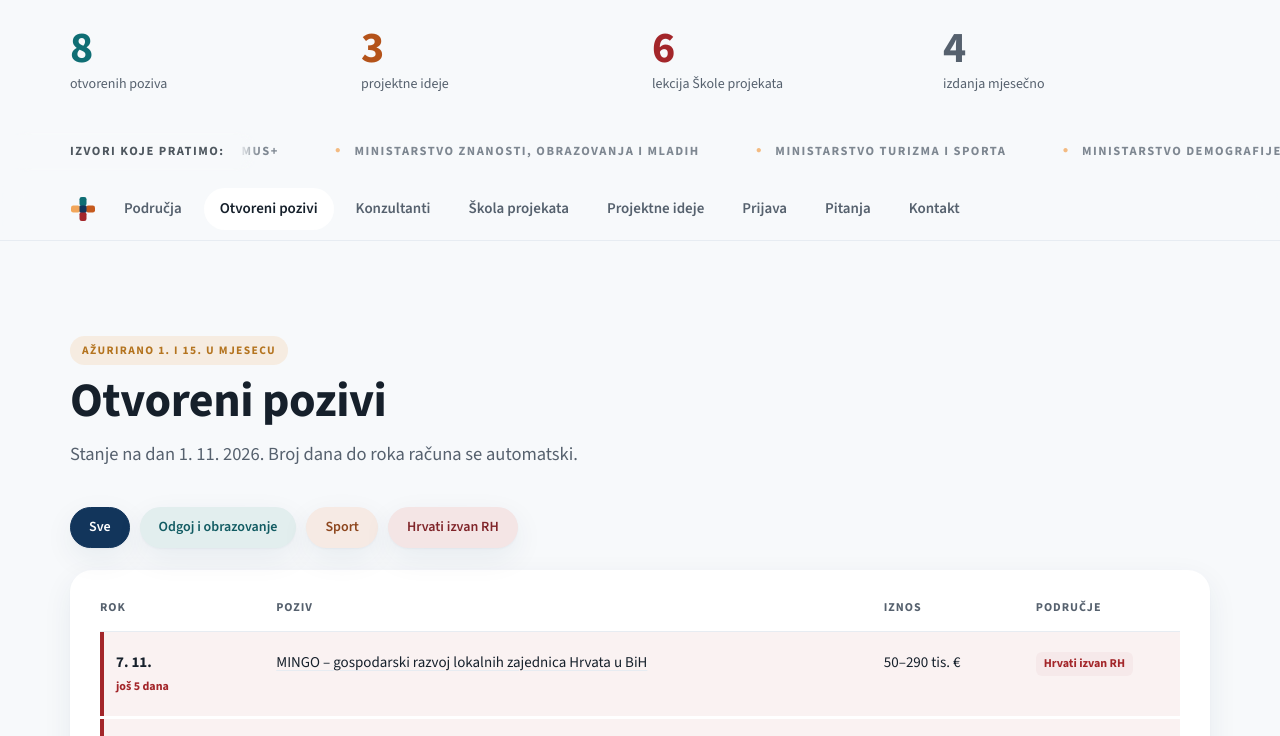
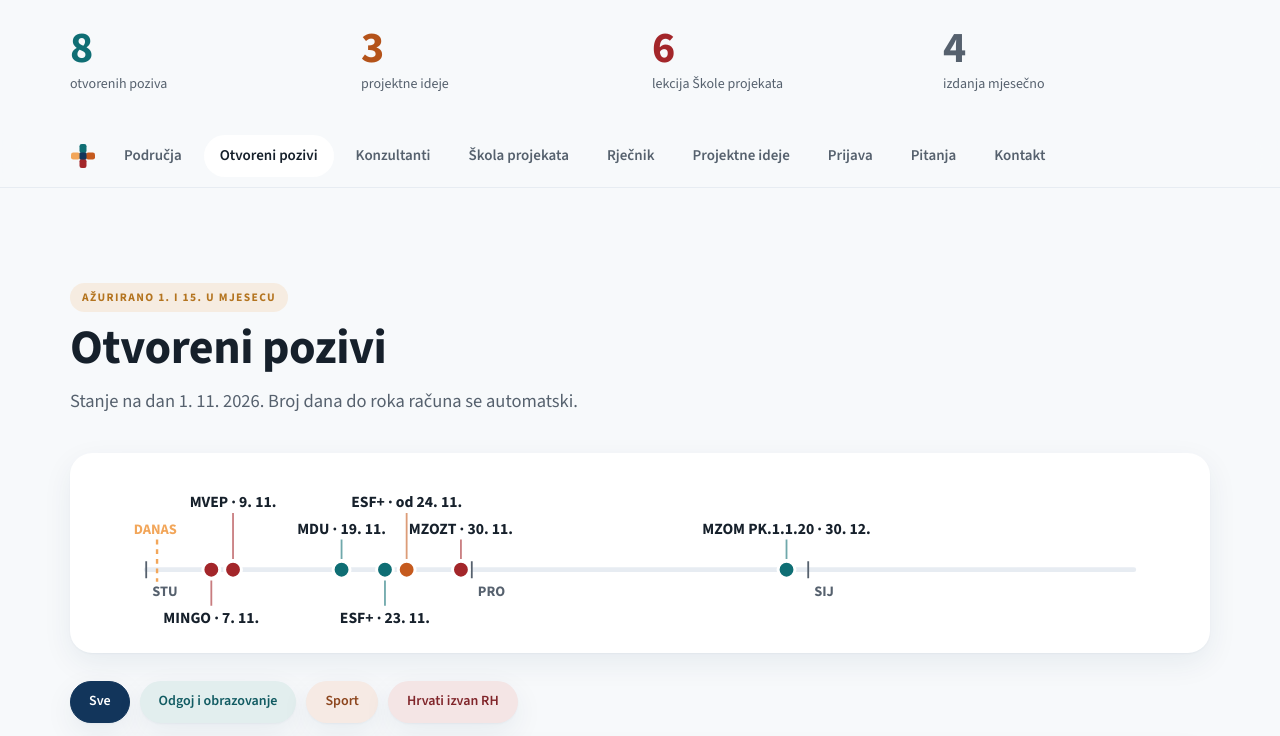
Before and after one commit to rektorco-create/projektna-klinika, a plain HTML site: page index.html in a window 1280 px wide. Shown: the part 840-1576 px from the top of the page. Drawn offline with Linux system fonts and the light colour scheme; animation ran at ten frames a second.

Commit message:
Vremenska crta bez preklapanja natpisa, logotipi davatelja, rječnik kao zasebna sekcija, traka izvora uklonjena
Co-Authored-By: Claude Opus 5.5 <noreply@anthropic.com>
Claude-Session: https://claude.ai/code/session_01E8LMa7a3CjbMXZthNqKpgT

```diff
--- a/index.html
+++ b/index.html
@@ -109,11 +109,6 @@ h1 .acc{display:block;font-style:normal;color:var(--gold)}
 .track{display:inline-flex;gap:40px;padding-block:10px;animation:tick 40s linear infinite;font-weight:700;font-size:14px;letter-spacing:.06em;text-transform:uppercase;color:var(--muted)}
 .track span::before{content:"●";color:var(--gold);margin-right:12px;font-size:10px;vertical-align:2px}
 @keyframes tick{to{transform:translateX(-50%)}}
-.ticker{display:flex;align-items:center}
-.tk-lbl{flex:0 0 auto;padding:6px 16px 6px max(16px,calc((100vw - 1140px)/2));font-size:12.5px;font-weight:700;letter-spacing:.12em;text-transform:uppercase;color:var(--ink);white-space:nowrap;position:relative;z-index:1;background:var(--bg);box-shadow:12px 0 14px -4px var(--bg)}
-.tk-lbl::after{content:":"}
-.tk-view{overflow:hidden;flex:1 1 auto;min-width:0}
-@media (max-width:600px){.tk-lbl{font-size:11px;letter-spacing:.08em;padding-left:16px}}
 
 /* nav */
 nav.sec{position:sticky;top:env(safe-area-inset-top,0px);z-index:5;background:color-mix(in srgb,var(--surface) 92%,transparent);backdrop-filter:blur(8px);border-bottom:1px solid var(--line)}
@@ -546,7 +541,7 @@ main .wrap>*{min-width:0}
   .lede{font-size:19px}
   .areas{grid-template-columns:repeat(3,1fr)}
   .ideas{grid-template-columns:repeat(3,1fr)}
-  #edukacija .eduwrap{display:grid;grid-template-columns:1fr 320px;gap:28px;align-items:start}
+  #edukacija .eduwrap{display:block}
   #edukacija .gloss-side{position:sticky;top:72px}
   #edukacija .gloss{grid-template-columns:1fr;margin-top:12px}
   .fields{grid-template-columns:repeat(4,1fr)}
@@ -622,7 +617,7 @@ main .wrap>*{min-width:0}
 .fund .lg b{font-weight:700}
 .fund .lg.has-img{background:#FFFFFF!important;width:auto;max-width:100%;height:64px;justify-self:start;padding:8px 12px;box-shadow:inset 0 0 0 1px var(--line);place-items:center start}
 .fund .lg.has-img b{display:none}
-.fund .lg img{display:block;height:48px;width:auto;max-width:220px;object-fit:contain}
+.fund .lg img{display:block;height:48px;width:auto;max-width:260px;object-fit:contain}
 /* ---------- Jedno pismo za cijelu stranicu ---------- */
 body,body *{font-family:var(--sans)}
 h1{font-weight:700;letter-spacing:-.02em}
@@ -717,20 +712,19 @@ h3{font-weight:700}
   <div class="stat"><b data-count="6">6</b><span>lekcija Škole projekata</span></div>
   <div class="stat"><b data-count="4">4</b><span>izdanja mjesečno</span></div>
 </div></div>
-<div class="ticker"><span class="tk-lbl">Izvori koje pratimo</span><div class="tk-view" aria-hidden="true"><div class="track">
-  <span>ESF+</span><span>NPOO</span><span>Erasmus+</span><span>Ministarstvo znanosti, obrazovanja i mladih</span><span>Ministarstvo turizma i sporta</span><span>Ministarstvo demografije i useljeništva</span><span>Središnji državni ured za Hrvate izvan RH</span><span>MVEP</span><span>MINGO</span><span>MZOZT</span>
-  <span>ESF+</span><span>NPOO</span><span>Erasmus+</span><span>Ministarstvo znanosti, obrazovanja i mladih</span><span>Ministarstvo turizma i sporta</span><span>Ministarstvo demografije i useljeništva</span><span>Središnji državni ured za Hrvate izvan RH</span><span>MVEP</span><span>MINGO</span><span>MZOZT</span>
-</div></div></div>
-
 <nav class="sec" aria-label="Odjeljci"><div class="wrap">
   <svg class="navmark" viewBox="0 0 104 104" aria-hidden="true"><rect x="38" y="4" width="28" height="36" rx="9" fill="#0F6E74"/><rect x="64" y="38" width="36" height="28" rx="9" fill="#C55A1E"/><rect x="38" y="64" width="28" height="36" rx="9" fill="#A3262A"/><rect x="4" y="38" width="36" height="28" rx="9" fill="#F2A65A"/><rect x="38" y="38" width="28" height="28" rx="4" fill="#12355B"/></svg>
-  <a href="#podrucja">Područja</a><a href="#pozivi">Otvoreni pozivi</a><a href="#konzultanti">Konzultanti</a><a href="#edukacija">Škola projekata</a><a href="#ideje">Projektne ideje</a><a href="#prijava">Prijava</a><a href="#pitanja">Pitanja</a><a href="#kontakt">Kontakt</a>
+  <a href="#podrucja">Područja</a><a href="#pozivi">Otvoreni pozivi</a><a href="#konzultanti">Konzultanti</a><a href="#edukacija">Škola projekata</a><a href="#rjecnik">Rječnik</a><a href="#ideje">Projektne ideje</a><a href="#prijava">Prijava</a><a href="#pitanja">Pitanja</a><a href="#kontakt">Kontakt</a>
 </div></nav>
 
 <main><div class="wrap">
 
 <section id="pozivi">
   <div class="head"><span class="over">Ažurirano 1. i 15. u mjesecu</span><h2>Otvoreni pozivi</h2><p class="sub">Stanje na dan 1. 11. 2026. Broj dana do roka računa se automatski.</p></div>
+  <div class="tl" aria-label="Vremenska crta rokova">
+    <svg id="tlsvg" viewBox="0 0 900 150" role="img" aria-label="Rokovi na vremenskoj crti"></svg>
+    <ol class="tllist" id="tllist" aria-label="Rokovi"></ol>
+  </div>
   <div class="chips" role="group" aria-label="Filtriraj po području">
     <button class="chip" type="button" data-f="all" aria-pressed="true">Sve</button>
     <button class="chip" type="button" data-f="teal" aria-pressed="false">Odgoj i obrazovanje</button>
@@ -778,18 +772,18 @@ h3{font-weight:700}
         <circle cx="150" cy="66" r="4" fill="#A3262A"/></svg></div>
       <div class="t"><span class="n">Hrvati izvan RH</span><h3>Zajednice, općine, udruge, javne i privatne pravne osobe</h3><p>Središnji državni ured, MVEP, MINGO, MZOZT i MDU: kultura, gospodarstvo, klimatski projekti u BiH.</p></div></a>
   </div>
-  <div class="head" style="margin-top:72px"><span class="over">Tko financira</span><h2>Davatelji sredstava</h2></div>
+  <div class="head" style="margin-top:72px"><span class="over">Tko financira</span><h2>Davatelji sredstava – izvori koje pratimo</h2></div>
   <div class="slider" data-pv="3" data-auto="4500" id="sl-fund">
     <div class="sl-view"><div class="sl-track">
-      <div class="sl-slide"><div class="fund"><span class="lg has-img" style="background:#0F6E74"><img src="https://www.esf.hr/wordpress/wp-content/themes/esf/assets/images/logo.png" alt="Europski socijalni fond" loading="lazy" referrerpolicy="no-referrer" onerror="this.parentNode.classList.remove('has-img');this.remove()"><b>ESF+</b></span><h3>Europski socijalni fond plus</h3><p>Obrazovanje, zapošljavanje i socijalno uključivanje, uključujući sport za djecu u riziku.</p><a href="https://esf.hr/esfplus/natjecaji/" target="_blank" rel="noopener">Pozivi →</a></div></div>
-      <div class="sl-slide"><div class="fund"><span class="lg has-img" style="background:#12355B"><img src="https://fondovieu.gov.hr/logos/logo.svg" alt="e-NPOO – Nacionalni plan oporavka i otpornosti" loading="lazy" referrerpolicy="no-referrer" onerror="this.parentNode.classList.remove('has-img');this.remove()"><b>NPOO</b></span><h3>Nacionalni plan oporavka</h3><p>Infrastruktura, zelena i digitalna tranzicija, školske dvorane i cjelodnevna škola.</p><a href="https://fondovieu.gov.hr/pozivi" target="_blank" rel="noopener">Pozivi →</a></div></div>
-      <div class="sl-slide"><div class="fund"><span class="lg" style="background:#1C7A86">E+</span><h3>Erasmus+</h3><p>Mobilnost i suradnja u obrazovanju, mladima i sportu, preko AMPEU i EACEA.</p><a href="https://www.ampeu.hr/erasmus" target="_blank" rel="noopener">Pozivi →</a></div></div>
-      <div class="sl-slide"><div class="fund"><span class="lg has-img" style="background:#0F6E74"><img src="https://mzom.gov.hr/img/mzom_logo.png" alt="Ministarstvo znanosti, obrazovanja i mladih" loading="lazy" referrerpolicy="no-referrer" onerror="this.parentNode.classList.remove('has-img');this.remove()"><b>MZOM</b></span><h3>Ministarstvo znanosti, obrazovanja i mladih</h3><p>Programi za škole, studente, mlade i istraživače te stipendije.</p><a href="https://mzom.gov.hr/natjecaji-196/196" target="_blank" rel="noopener">Natječaji →</a></div></div>
-      <div class="sl-slide"><div class="fund"><span class="lg has-img" style="background:#C55A1E"><img src="https://mints.gov.hr/img/mints_logo.png" alt="Ministarstvo turizma i sporta" loading="lazy" referrerpolicy="no-referrer" onerror="this.parentNode.classList.remove('has-img');this.remove()"><b>MINTS</b></span><h3>Ministarstvo turizma i sporta</h3><p>Lokalni sport, sportska infrastruktura i ESF+ sportski programi.</p><a href="https://mints.gov.hr/javni-pozivi-i-natjecaji-11414/s-p-o-r-t/22182" target="_blank" rel="noopener">Natječaji →</a></div></div>
-      <div class="sl-slide"><div class="fund"><span class="lg has-img" style="background:#B4531A"><img src="https://mdu.gov.hr/img/mdu_logo.png" alt="Ministarstvo demografije i useljeništva" loading="lazy" referrerpolicy="no-referrer" onerror="this.parentNode.classList.remove('has-img');this.remove()"><b>MDU</b></span><h3>Ministarstvo demografije i useljeništva</h3><p>Aktivnosti za djecu i obitelji te programi za Hrvate izvan RH.</p><a href="https://mdu.gov.hr/javni-pozivi" target="_blank" rel="noopener">Pozivi →</a></div></div>
-      <div class="sl-slide"><div class="fund"><span class="lg has-img" style="background:#A3262A"><img src="https://hrvatiizvanrh.gov.hr/img/sduzhirh_logo.png" alt="Središnji državni ured za Hrvate izvan Republike Hrvatske" loading="lazy" referrerpolicy="no-referrer" onerror="this.parentNode.classList.remove('has-img');this.remove()"><b>SDUH</b></span><h3>Središnji državni ured za Hrvate izvan RH</h3><p>Projekti hrvatske manjine, Hrvata u BiH i iseljeništva te stipendije.</p><a href="https://hrvatiizvanrh.gov.hr/natjecaji-574/574" target="_blank" rel="noopener">Natječaji →</a></div></div>
-      <div class="sl-slide"><div class="fund"><span class="lg has-img" style="background:#7E1E22"><img src="https://mvep.gov.hr/img/logos/logo_hr_mvep.png" alt="Ministarstvo vanjskih i europskih poslova" loading="lazy" referrerpolicy="no-referrer" onerror="this.parentNode.classList.remove('has-img');this.remove()"><b>MVEP</b></span><h3>Ministarstvo vanjskih i europskih poslova</h3><p>Kulturna promidžba, javna diplomacija i projekti u inozemstvu.</p><a href="https://mvep.gov.hr/ministarstvo/natjecaji/9625" target="_blank" rel="noopener">Natječaji →</a></div></div>
-      <div class="sl-slide"><div class="fund"><span class="lg has-img" style="background:#4E9A5A"><img src="https://mzozt.gov.hr/img/mzozt_logo.png" alt="Ministarstvo zaštite okoliša i zelene tranzicije" loading="lazy" referrerpolicy="no-referrer" onerror="this.parentNode.classList.remove('has-img');this.remove()"><b>MZOZT</b></span><h3>Ministarstvo zelene tranzicije</h3><p>Klimatski projekti, uključjući lokalne zajednice u Bosni i Hercegovini.</p><a href="https://mzozt.gov.hr/javni-pozivi-i-natjecaji-7371/javni-pozivi-i-natjecaji-ministarstva/otvoreni-javni-pozivi-i-natjecaji/7390" target="_blank" rel="noopener">Pozivi →</a></div></div>
+      <div class="sl-slide"><div class="fund"><span class="lg has-img" style="background:#0F6E74"><img src="https://www.esf.hr/wordpress/wp-content/uploads/2023/01/esf-op-ucinkoviti-ljudski-potencijali-logo-skraceni-boja-rgb.png" alt="Europski socijalni fond" referrerpolicy="no-referrer" onerror="this.parentNode.classList.remove('has-img');this.remove()"><b>ESF+</b></span><h3>Europski socijalni fond plus</h3><p>Obrazovanje, zapošljavanje i socijalno uključivanje, uključujući sport za djecu u riziku.</p><a href="https://esf.hr/esfplus/natjecaji/" target="_blank" rel="noopener">Pozivi →</a></div></div>
+      <div class="sl-slide"><div class="fund"><span class="lg has-img" style="background:#12355B"><img src="https://fondovieu.gov.hr/logos/logo.svg" alt="e-NPOO – Nacionalni plan oporavka i otpornosti" referrerpolicy="no-referrer" onerror="this.parentNode.classList.remove('has-img');this.remove()"><b>NPOO</b></span><h3>Nacionalni plan oporavka</h3><p>Infrastruktura, zelena i digitalna tranzicija, školske dvorane i cjelodnevna škola.</p><a href="https://fondovieu.gov.hr/pozivi" target="_blank" rel="noopener">Pozivi →</a></div></div>
+      <div class="sl-slide"><div class="fund"><span class="lg has-img" style="background:#1C7A86"><img src="https://www.ampeu.hr/images/erasmus_header_logo.svg" alt="Erasmus+" referrerpolicy="no-referrer" onerror="this.parentNode.classList.remove('has-img');this.remove()"><b>E+</b></span><h3>Erasmus+</h3><p>Mobilnost i suradnja u obrazovanju, mladima i sportu, preko AMPEU i EACEA.</p><a href="https://www.ampeu.hr/erasmus" target="_blank" rel="noopener">Pozivi →</a></div></div>
+      <div class="sl-slide"><div class="fund"><span class="lg has-img" style="background:#0F6E74"><img src="https://mzom.gov.hr/img/mu_logo@2x.png" alt="Ministarstvo znanosti, obrazovanja i mladih" referrerpolicy="no-referrer" onerror="this.parentNode.classList.remove('has-img');this.remove()"><b>MZOM</b></span><h3>Ministarstvo znanosti, obrazovanja i mladih</h3><p>Programi za škole, studente, mlade i istraživače te stipendije.</p><a href="https://mzom.gov.hr/natjecaji-196/196" target="_blank" rel="noopener">Natječaji →</a></div></div>
+      <div class="sl-slide"><div class="fund"><span class="lg has-img" style="background:#C55A1E"><img src="https://mints.gov.hr/img/mint-logo@2x.png" alt="Ministarstvo turizma i sporta" referrerpolicy="no-referrer" onerror="this.parentNode.classList.remove('has-img');this.remove()"><b>MINTS</b></span><h3>Ministarstvo turizma i sporta</h3><p>Lokalni sport, sportska infrastruktura i ESF+ sportski programi.</p><a href="https://mints.gov.hr/javni-pozivi-i-natjecaji-11414/s-p-o-r-t/22182" target="_blank" rel="noopener">Natječaji →</a></div></div>
+      <div class="sl-slide"><div class="fund"><span class="lg has-img" style="background:#B4531A"><img src="https://mdu.gov.hr/img/mdu_logo.png" alt="Ministarstvo demografije i useljeništva" referrerpolicy="no-referrer" onerror="this.parentNode.classList.remove('has-img');this.remove()"><b>MDU</b></span><h3>Ministarstvo demografije i useljeništva</h3><p>Aktivnosti za djecu i obitelji te programi za Hrvate izvan RH.</p><a href="https://mdu.gov.hr/javni-pozivi" target="_blank" rel="noopener">Pozivi →</a></div></div>
+      <div class="sl-slide"><div class="fund"><span class="lg has-img" style="background:#A3262A"><img src="https://hrvatiizvanrh.gov.hr/img/mu_logo@2x.png" alt="Središnji državni ured za Hrvate izvan Republike Hrvatske" referrerpolicy="no-referrer" onerror="this.parentNode.classList.remove('has-img');this.remove()"><b>SDUH</b></span><h3>Središnji državni ured za Hrvate izvan RH</h3><p>Projekti hrvatske manjine, Hrvata u BiH i iseljeništva te stipendije.</p><a href="https://hrvatiizvanrh.gov.hr/natjecaji-574/574" target="_blank" rel="noopener">Natječaji →</a></div></div>
+      <div class="sl-slide"><div class="fund"><span class="lg has-img" style="background:#7E1E22"><img src="https://mvep.gov.hr/img/logos/logo_hr_mvep.png" alt="Ministarstvo vanjskih i europskih poslova" referrerpolicy="no-referrer" onerror="this.parentNode.classList.remove('has-img');this.remove()"><b>MVEP</b></span><h3>Ministarstvo vanjskih i europskih poslova</h3><p>Kulturna promidžba, javna diplomacija i projekti u inozemstvu.</p><a href="https://mvep.gov.hr/ministarstvo/natjecaji/9625" target="_blank" rel="noopener">Natječaji →</a></div></div>
+      <div class="sl-slide"><div class="fund"><span class="lg has-img" style="background:#4E9A5A"><img src="https://mzozt.gov.hr/img/mzoe_logo.png" alt="Ministarstvo zaštite okoliša i zelene tranzicije" referrerpolicy="no-referrer" onerror="this.parentNode.classList.remove('has-img');this.remove()"><b>MZOZT</b></span><h3>Ministarstvo zelene tranzicije</h3><p>Klimatski projekti, uključjući lokalne zajednice u Bosni i Hercegovini.</p><a href="https://mzozt.gov.hr/javni-pozivi-i-natjecaji-7371/javni-pozivi-i-natjecaji-ministarstva/otvoreni-javni-pozivi-i-natjecaji/7390" target="_blank" rel="noopener">Pozivi →</a></div></div>
     </div></div>
     <div class="sl-bar"><div class="sl-dots"></div><div class="sl-nav"><button class="sl-btn" type="button" data-dir="-1" aria-label="Prethodni">‹</button><button class="sl-btn" type="button" data-dir="1" aria-label="Sljedeći">›</button></div></div>
   </div>
@@ -893,18 +887,7 @@ h3{font-weight:700}
       <p class="tip">Najčešći razlog financijskih korekcija je nabava. Prije svake narudžbe provjerite pravila iz ugovora.</p></div></details>
     <details class="mod"><summary><span class="num">6</span><span><h3>Završetak i održivost</h3><small>završno izvješće, pokazatelji, razdoblje nakon projekta</small></span><span class="chev">›</span></summary>
       <div class="in"><ul><li>Završni ZNS i izvješće imaju rokove. Kašnjenje može značiti gubitak sredstava.</li><li>Neostvareni pokazatelji mogu donijeti financijske korekcije, pa ciljeve postavljajte realno.</li><li>Obveza održivosti često traje godinu do pet godina: oprema mora ostati u namjeni, a aktivnosti se nastavljaju.</li><li>Dokumentaciju čuvajte koliko ugovor propisuje, često i deset godina.</li></ul></div></details>
-  </div>
-  <aside class="gloss-side"><h3 style="margin-top:28px">Mali rječnik</h3>
-  <dl class="gloss">
-    <div><dt>PDP</dt><dd>Poziv na dostavu projektnih prijedloga.</dd></div>
-    <div><dt>ESF+</dt><dd>Europski socijalni fond plus: zapošljavanje, obrazovanje, socijalno uključivanje.</dd></div>
-    <div><dt>NPOO</dt><dd>Nacionalni plan oporavka i otpornosti.</dd></div>
-    <div><dt>ZNS</dt><dd>Zahtjev za nadoknadom sredstava, kojim se traži isplata za nastale troškove.</dd></div>
-    <div><dt>NOJN</dt><dd>Neobveznici javne nabave i pravila nabave koja za njih vrijede u projektu.</dd></div>
-    <div><dt>Intenzitet potpore</dt><dd>Postotak prihvatljivih troškova koji financira davatelj.</dd></div>
-    <div><dt>Paušal</dt><dd>Trošak izračunat kao postotak druge kategorije, bez računa.</dd></div>
-    <div><dt>SECAP</dt><dd>Akcijski plan energetski održivog razvitka i prilagodbe klimatskim promjenama.</dd></div>
-  </dl></aside></div>
+  </div></div>
   <div class="slider" data-pv="1" data-auto="7000" id="sl-tips" style="margin-top:56px" aria-label="Savjeti iz prakse">
     <div class="sl-view"><div class="sl-track">
       <div class="sl-slide"><div class="tipslide"><span class="ic">1</span><div><h3>Savjet iz prakse</h3><p>Prije prvog retka prijave pročitajte kriterije bodovanja. Svaki kriterij treba imati jasan i lako uočljiv odgovor.</p></div></div></div>
@@ -918,6 +901,20 @@ h3{font-weight:700}
     <div class="sl-bar"><div class="sl-dots"></div><div class="sl-nav"><button class="sl-btn" type="button" data-dir="-1" aria-label="Prethodni savjet">‹</button><button class="sl-btn" type="button" data-dir="1" aria-label="Sljedeći savjet">›</button></div></div>
     <div class="sl-prog"><span></span></div>
   </div>
+</section>
+
+<section id="rjecnik">
+  <div class="head"><span class="over">Pojmovi</span><h2>Mali rječnik</h2><p class="sub">Najčešći pojmovi iz natječaja i provedbe projekata, objašnjeni u jednoj rečenici.</p></div>
+  <dl class="gloss">
+    <div><dt>PDP</dt><dd>Poziv na dostavu projektnih prijedloga.</dd></div>
+    <div><dt>ESF+</dt><dd>Europski socijalni fond plus: zapošljavanje, obrazovanje, socijalno uključivanje.</dd></div>
+    <div><dt>NPOO</dt><dd>Nacionalni plan oporavka i otpornosti.</dd></div>
+    <div><dt>ZNS</dt><dd>Zahtjev za nadoknadom sredstava, kojim se traži isplata za nastale troškove.</dd></div>
+    <div><dt>NOJN</dt><dd>Neobveznici javne nabave i pravila nabave koja za njih vrijede u projektu.</dd></div>
+    <div><dt>Intenzitet potpore</dt><dd>Postotak prihvatljivih troškova koji financira davatelj.</dd></div>
+    <div><dt>Paušal</dt><dd>Trošak izračunat kao postotak druge kategorije, bez računa.</dd></div>
+    <div><dt>SECAP</dt><dd>Akcijski plan energetski održivog razvitka i prilagodbe klimatskim promjenama.</dd></div>
+  </dl>
 </section>
 
 <section id="ideje">
@@ -1149,8 +1146,60 @@ h3{font-weight:700}
   chips.forEach(function(c){c.addEventListener('click',function(){setF(c.dataset.f)})});
   document.querySelectorAll('.area').forEach(function(a){a.addEventListener('click',function(){setF(a.dataset.go)})});
 
+  var col={teal:'#0F6E74',orange:'#C55A1E',red:'#A3262A'};
+  // deadline timeline: labels placed in lanes above/below the axis so they never overlap
+  (function(){
+  var svg=document.getElementById('tlsvg');if(!svg)return;var NS='http://www.w3.org/2000/svg',AX=0;
+  function el(n,a,t){var e=document.createElementNS(NS,n);for(var k in a)e.setAttribute(k,a[k]);if(t!=null)e.textContent=t;svg.appendChild(e);return e}
+  var start=new Date(today.getFullYear(),today.getMonth(),1), end=new Date(start.getFullYear(),start.getMonth()+3,0);
+  if(today.getDate()>20){start=new Date(today.getFullYear(),today.getMonth()+1,1);start.setDate(start.getDate()-7);end=new Date(start.getFullYear(),start.getMonth()+2,0)}
+  var x0=40,x1=860,span=end-start; function X(d){return x0+(d-start)/span*(x1-x0)}
+  el('line',{x1:x0,y1:AX,x2:x1,y2:AX,stroke:'var(--line)','stroke-width':4,'stroke-linecap':'round'});
+  var mn=['sij','velj','ožu','tra','svi','lip','srp','kol','ruj','lis','stu','pro'];
+  for(var d=new Date(start);d<=end;d.setDate(d.getDate()+1)){ if(d.getDate()===1||+d===+start){el('line',{x1:X(d),y1:AX-7,x2:X(d),y2:AX+7,stroke:'var(--muted)','stroke-width':1.5});el('text',{x:X(d)+5,y:AX+22,'font-size':12,fill:'var(--muted)','font-weight':700},mn[d.getMonth()].toUpperCase())} }
+  // collect points
+  var pts=[];
+  if(today>=start&&today<=end)pts.push({x:X(today),t:'DANAS',today:1,d:today});
+  rows.forEach(function(r){var ds=r.dataset.due||r.dataset.open;if(!ds||r.dataset.past)return;var d=parse(ds);if(d<start||d>end)return;
+    var name=r.querySelector('td:nth-child(2) a').textContent.split('–')[0].trim();
+    pts.push({x:X(d),d:d,c:col[r.dataset.a],t:name+' · '+r.querySelector('td.d').firstChild.textContent.trim()})});
+  pts.sort(function(a,b){return a.d-b.d||(a.today?-1:1)});
+  // keep dots apart: shift a dot right if it would sit on the previous one
+  var lastX=-99;pts.forEach(function(p){if(p.today)return;if(p.x-lastX<18)p.x=lastX+18;lastX=p.x});
+  // measure labels and assign lanes: above 0, below 0, above 1, below 1 ...
+  var lanes={},GAP=12,LH=22,maxUp=0,maxDown=0;
+  function fits(key,a,b){return !(lanes[key]||[]).some(function(s){return a<s[1]+GAP&&b>s[0]-GAP})}
+  pts.forEach(function(p){
+    var t=el('text',{x:0,y:-999,'font-size':13,'font-weight':700},p.t),w=(t.getComputedTextLength&&t.getComputedTextLength())||p.t.length*7.5;svg.removeChild(t);
+    var a=Math.max(4,Math.min(896-w,p.x-w/2)),b=a+w,k=0,key;
+    if(p.today){for(k=0;!fits('u'+k,a,b);k++);key='u'+k}
+    else{for(k=0;;k++){if(fits('u'+k,a,b)){key='u'+k;break}if(fits('d'+k,a,b)){key='d'+k;break}}}
+    (lanes[key]=lanes[key]||[]).push([a,b]);p.a=a;p.w=w;p.up=key[0]==='u';p.k=+key.slice(1);
+    if(p.up)maxUp=Math.max(maxUp,p.k);else maxDown=Math.max(maxDown,p.k)});
+  // draw dots, leaders and labels
+  pts.forEach(function(p,i){
+    var ly=p.up?AX-30-p.k*LH:AX+44+p.k*LH, ey=p.up?ly+5:ly-14, cx=Math.min(Math.max(p.x,p.a+6),p.a+p.w-6);
+    if(p.today){el('line',{x1:p.x,y1:ey,x2:p.x,y2:AX+10,stroke:'var(--gold)','stroke-width':2,'stroke-dasharray':'4 4'});
+      el('text',{x:p.a,y:ly,'font-size':12,'font-weight':700,fill:'var(--gold)'},p.t);return}
+    el('path',{d:'M'+p.x+' '+(p.up?AX-9:AX+9)+' L'+p.x+' '+(p.up?AX-16:AX+16)+' L'+cx+' '+ey,fill:'none',stroke:p.c,'stroke-width':1.5,opacity:.6});
+    var c=el('circle',{cx:p.x,cy:AX,r:7,fill:p.c,stroke:'var(--surface)','stroke-width':2.5});
+    if(!reduce){c.style.transformOrigin=p.x+'px '+AX+'px';c.animate([{transform:'scale(0)'},{transform:'scale(1)'}],{duration:500,delay:200+i*120,fill:'backwards',easing:'cubic-bezier(.3,1.6,.5,1)'})}
+    el('text',{x:p.a,y:ly,'font-size':13,'font-weight':700,fill:'var(--ink)'},p.t)});
+  var top=AX-30-maxUp*LH-20, bottom=AX+44+maxDown*LH+10;
+  svg.setAttribute('viewBox','0 '+top+' 900 '+(bottom-top));
+  })();
+
+  // vertical deadline list for phones
+  var tll=document.getElementById('tllist');
+  if(tll)rows.forEach(function(r){if(r.dataset.past)return;var li=document.createElement('li');li.style.setProperty('--c',col[r.dataset.a]);
+    var a=r.querySelector('td:nth-child(2) a').textContent,parts=a.split('–'),left=r.querySelector('.left');
+    li.innerHTML='<span></span><span><b></b><small></small></span>';
+    li.querySelector('b').textContent=r.querySelector('td.d').firstChild.textContent+' · '+parts[0].trim();
+    li.querySelector('small').textContent=(parts[1]||'').trim();
+    if(left){var c=left.cloneNode(true);li.appendChild(c)}
+    tll.appendChild(li)});
+
   // deadline cards from table
-  var col={teal:'#0F6E74',orange:'#C55A1E',red:'#A3262A'};
   var dtr=document.getElementById('dl-track');
   rows.filter(function(r){return !r.dataset.past&&(r.dataset.due||r.dataset.open)}).map(function(r){var ds=r.dataset.due||r.dataset.open;return {r:r,d:parse(ds),open:!r.dataset.due}}).sort(function(a,b){return a.d-b.d}).filter(function(o){return (o.d-today)/DAY<=60}).forEach(function(o){
     var n=Math.round((o.d-today)/DAY),a=o.r.querySelector('td:nth-child(2) a'),parts=a.textContent.split('–');
```
